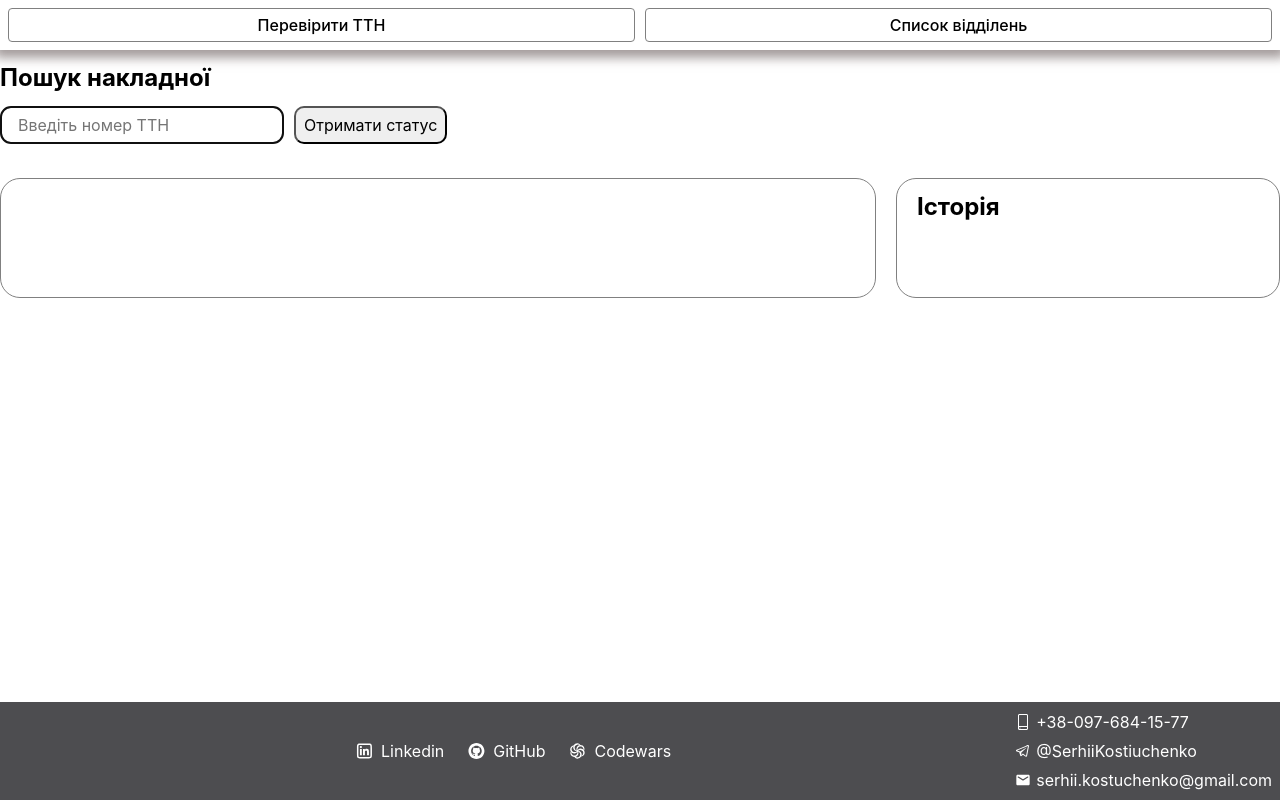
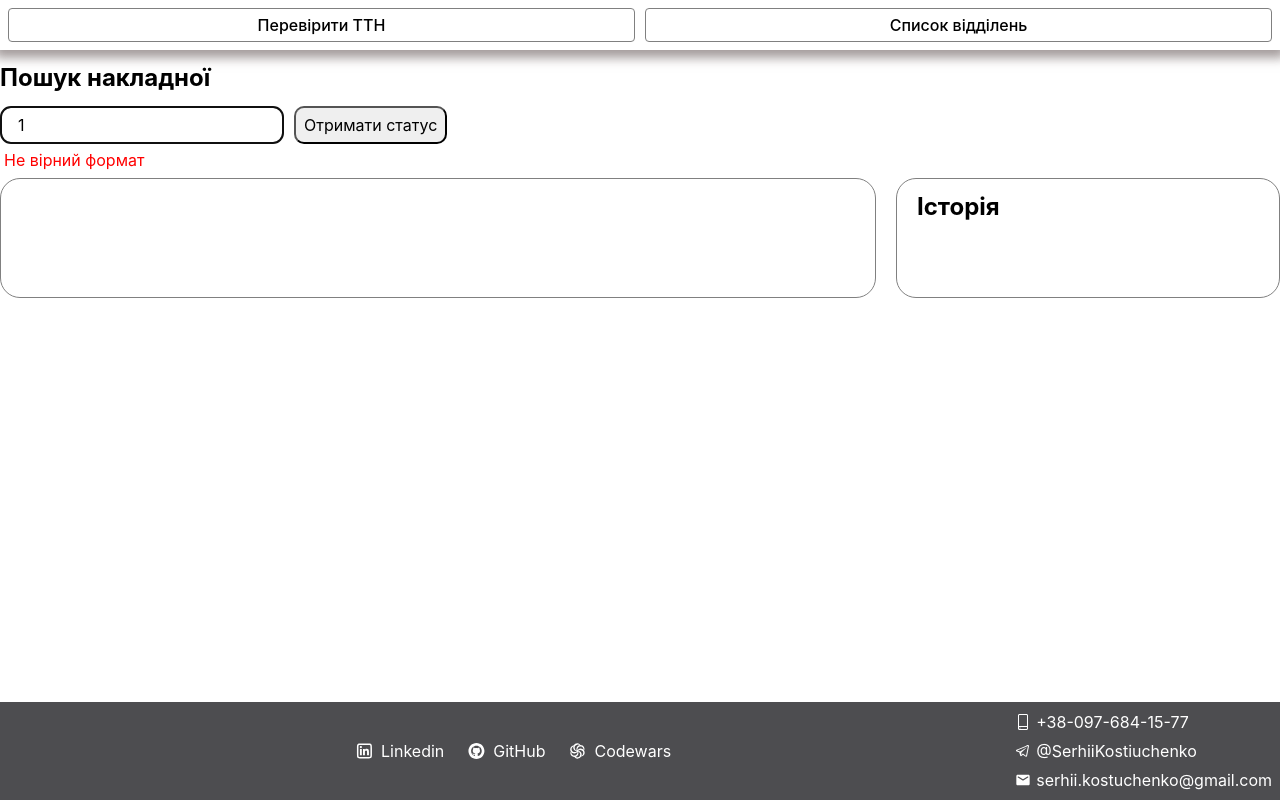
Before and after one commit to Kcepriu/testNovaPoshta, a React (Create React App) app: page /testNovaPoshta/documents/1 in a window 1280 px wide. Built offline with nearby package versions, Linux system fonts and the light colour scheme.

Commit message:
add route from document

```diff
--- a/src/components/HistoryDocuments/HistoryDocuments.js
+++ b/src/components/HistoryDocuments/HistoryDocuments.js
@@ -1,4 +1,5 @@
 import PropTypes from 'prop-types';
+import { useNavigate, useParams } from 'react-router-dom';
 import {
   WrapHistoryDocuments,
   List,
@@ -7,12 +8,14 @@ import {
 } from './HistoryDocuments.styled';
 import { AiOutlineClear } from 'react-icons/ai';
 
-const HistoryDocuments = ({
-  historyTTN,
-  activeTTN,
-  handlerOnClick,
-  handlerClearHistory,
-}) => {
+const HistoryDocuments = ({ historyTTN, handlerClearHistory }) => {
+  const navigate = useNavigate();
+  const { documentId } = useParams();
+
+  const handlerOnClick = numDoc => {
+    navigate(`/documents/${numDoc}`);
+  };
+
   return (
     <WrapHistoryDocuments>
       <h2>Історія</h2>
@@ -23,7 +26,7 @@ const HistoryDocuments = ({
               return (
                 <Item
                   key={number}
-                  className={number === activeTTN ? 'Active' : ''}
+                  className={number === documentId ? 'Active' : ''}
                   onClick={() => handlerOnClick(number)}
                 >
                   {number}
@@ -42,7 +45,6 @@ const HistoryDocuments = ({
 
 HistoryDocuments.propTypes = {
   historyTTN: PropTypes.arrayOf(PropTypes.string.isRequired).isRequired,
-  handlerOnClick: PropTypes.func.isRequired,
   handlerClearHistory: PropTypes.func.isRequired,
 };
 
--- a/src/components/SearchTTN/SearchTTN.js
+++ b/src/components/SearchTTN/SearchTTN.js
@@ -1,13 +1,28 @@
-import PropTypes from 'prop-types';
+import { useEffect, useState } from 'react';
+import { useNavigate, useParams } from 'react-router-dom';
 import { Form, Buttom, Input } from './SearchTTN.styled';
 
-const SearchTTN = ({ numberTTN, setNumberTTN, handlerSubmitForm }) => {
+const SearchTTN = () => {
+  const navigate = useNavigate();
+  const { documentId = '' } = useParams();
+
+  const [numberTTN, setNumberTTN] = useState(documentId);
+
+  useEffect(() => {
+    setNumberTTN(documentId);
+  }, [documentId]);
+
   const handlerChangeInput = evn => {
     setNumberTTN(evn.target.value);
   };
 
-  //^\d{14}$
-  //^[A-Z]{4}\d{10}[A-Z]{3}$
+  const handlerSubmitForm = event => {
+    //^\d{14}$
+    //^[A-Z]{4}\d{10}[A-Z]{3}$
+    event.preventDefault();
+    const numDoc = event.target.elements.numberTTN.value;
+    navigate(`/documents/${numDoc}`);
+  };
 
   return (
     <>
@@ -19,6 +34,7 @@ const SearchTTN = ({ numberTTN, setNumberTTN, handlerSubmitForm }) => {
           autoComplete="on"
           autoFocus
           placeholder="Введіть номер ТТН"
+          // defaultValue={documentId}
           value={numberTTN}
           onChange={handlerChangeInput}
         />
@@ -29,10 +45,4 @@ const SearchTTN = ({ numberTTN, setNumberTTN, handlerSubmitForm }) => {
   );
 };
 
-SearchTTN.propTypes = {
-  numberTTN: PropTypes.string.isRequired,
-  setNumberTTN: PropTypes.func.isRequired,
-  handlerSubmitForm: PropTypes.func.isRequired,
-};
-
 export default SearchTTN;
--- a/src/pages/Documents/Documents.js
+++ b/src/pages/Documents/Documents.js
@@ -1,4 +1,5 @@
 import { useEffect, useState } from 'react';
+import { useParams } from 'react-router-dom';
 
 import SearchTTN from 'components/SearchTTN/SearchTTN';
 import HistoryDocuments from 'components/HistoryDocuments/HistoryDocuments';
@@ -9,12 +10,11 @@ import Spinner from 'components/Spinner/Spinner';
 import { WrapInformation } from './Documents.styled';
 import useHistory from 'hooks/useHistory';
 
+const regexp = /^\d{14}$/;
+
 const Documents = () => {
   //number TTN for serch
-  const [numberTTN, setNumberTTN] = useState('');
-
-  //Flag to loading info
-  const [loadInformation, setLoadInformation] = useState(false);
+  const { documentId: numberTTN = '' } = useParams();
 
   // History found TTN
   const [historyTTN, setHistoryTTN] = useHistory();
@@ -32,13 +32,17 @@ const Documents = () => {
     setWarning('');
     setInformationTTN('');
 
-    if (!loadInformation) {
+    if (!numberTTN) {
       return;
     }
+    //todo Верифікувати
 
-    setLoadInformation(false);
+    if (!regexp.test(numberTTN)) {
+      console.log(numberTTN);
+      console.log('ERR');
 
-    if (numberTTN === '') {
+      setWarning('Не вірний формат');
+
       return;
     }
 
@@ -76,25 +80,9 @@ const Documents = () => {
     }
 
     fetchInformation();
-
-    // return () => {
-    //   controller.abort();
-    // };
-  }, [numberTTN, loadInformation, setHistoryTTN]);
+  }, [numberTTN, setHistoryTTN]);
 
   // * Handlers
-
-  const handlerSubmitForm = event => {
-    event.preventDefault();
-    setLoadInformation(true);
-  };
-
-  const handlerClickItemHistory = number => {
-    if (numberTTN === number) return;
-    setNumberTTN(number);
-    setLoadInformation(true);
-  };
-
   const handlerClearHistory = () => {
     setHistoryTTN([]);
   };
@@ -102,11 +90,7 @@ const Documents = () => {
   // * Returns
   return (
     <>
-      <SearchTTN
-        numberTTN={numberTTN}
-        setNumberTTN={setNumberTTN}
-        handlerSubmitForm={handlerSubmitForm}
-      />
+      <SearchTTN />
 
       <WarningInformation information={warning} />
 
@@ -114,8 +98,6 @@ const Documents = () => {
         <StatusDocument informationTTN={informationTTN} />
         <HistoryDocuments
           historyTTN={historyTTN}
-          activeTTN={numberTTN}
-          handlerOnClick={handlerClickItemHistory}
           handlerClearHistory={handlerClearHistory}
         />
       </WrapInformation>
```
